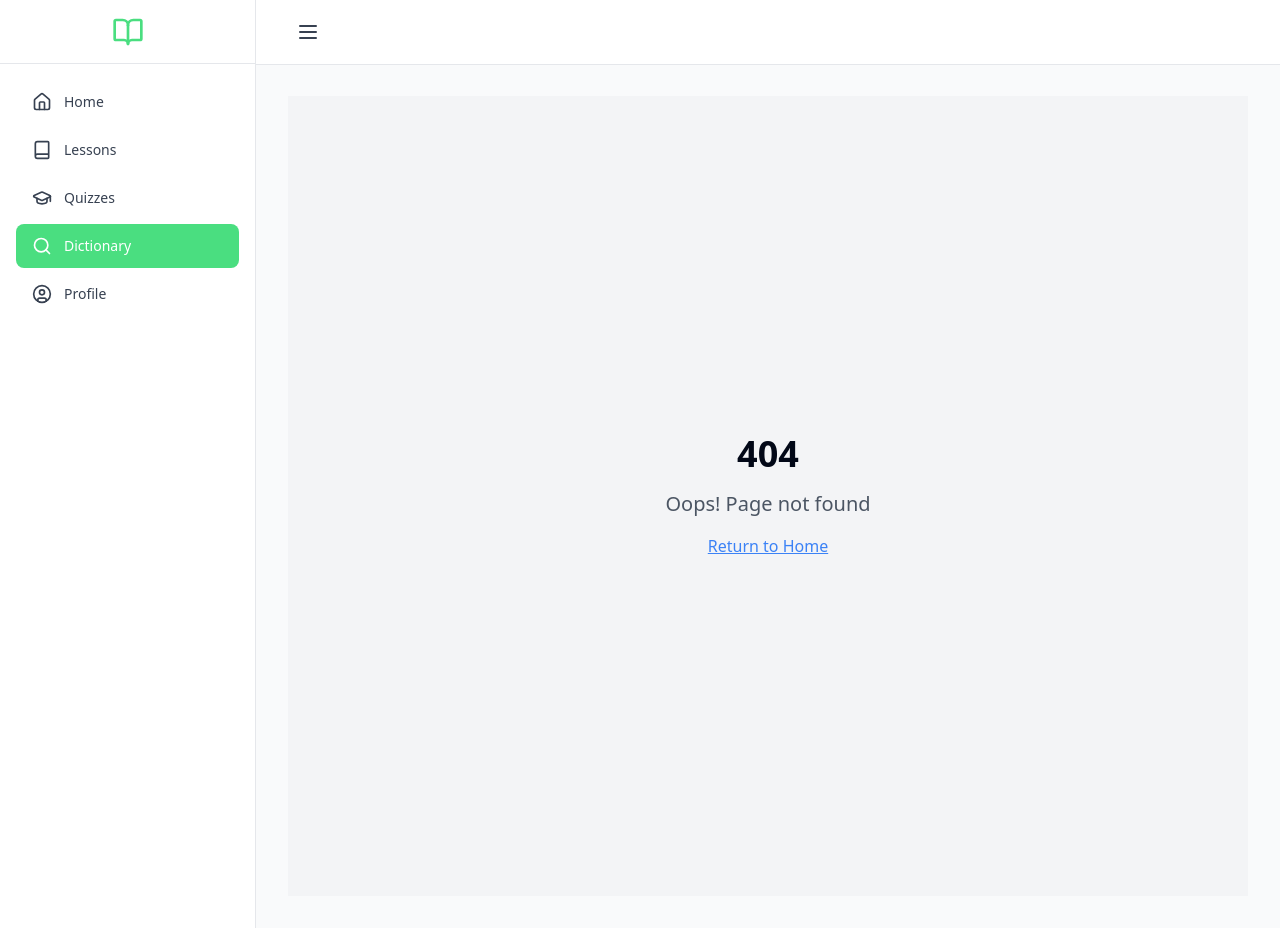
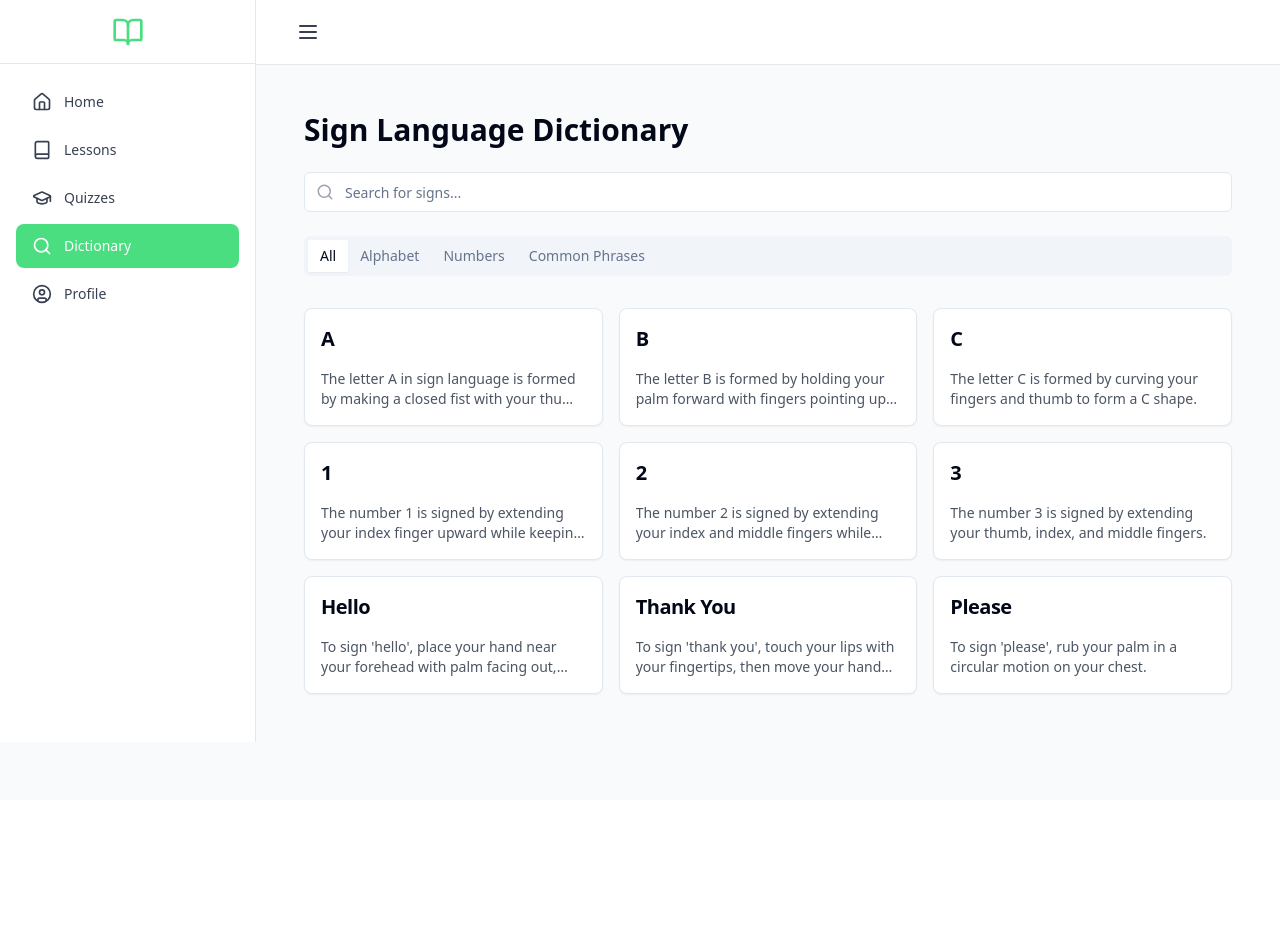
Before and after one commit to aarti774/sanket, a React (Vite) app: page /dictionary in a window 1280 px wide. Before the commit this address had no page. After the commit the page ends 800 px from the top, so only its background shows below. Built offline with nearby package versions, Linux system fonts and the light colour scheme.

Commit message:
Add dictionary search
Adds search functionality to the dictionary tab, including categories for alphabets, numbers, common words, and video demonstrations.

```diff
--- a/src/App.tsx
+++ b/src/App.tsx
@@ -7,6 +7,7 @@ import Index from "./pages/Index";
 import NotFound from "./pages/NotFound";
 import Lessons from "./pages/Lessons";
 import Quizzes from "./pages/Quizzes";
+import Dictionary from "./pages/Dictionary";
 
 const queryClient = new QueryClient();
 
@@ -18,6 +19,7 @@ const App = () => (
           <Route path="/" element={<Index />} />
           <Route path="/lessons/*" element={<Lessons />} />
           <Route path="/quizzes" element={<Quizzes />} />
+          <Route path="/dictionary" element={<Dictionary />} />
           <Route path="*" element={<NotFound />} />
         </Routes>
       </Layout>
--- /dev/null
+++ b/src/data/dictionary.ts
@@ -0,0 +1,79 @@
+
+export interface DictionaryItem {
+  id: string;
+  word: string;
+  category: "alphabet" | "number" | "common-phrase";
+  description: string;
+  videoUrl: string;
+}
+
+export const dictionaryItems: DictionaryItem[] = [
+  // Alphabet Category
+  {
+    id: "alphabet-a",
+    word: "A",
+    category: "alphabet",
+    description: "The letter A in sign language is formed by making a closed fist with your thumb on the side of your index finger.",
+    videoUrl: "/videos/alphabet-1.mp4"
+  },
+  {
+    id: "alphabet-b",
+    word: "B",
+    category: "alphabet",
+    description: "The letter B is formed by holding your palm forward with fingers pointing up and thumb folded across the palm.",
+    videoUrl: "/videos/alphabet-1.mp4"
+  },
+  {
+    id: "alphabet-c",
+    word: "C",
+    category: "alphabet",
+    description: "The letter C is formed by curving your fingers and thumb to form a C shape.",
+    videoUrl: "/videos/alphabet-1.mp4"
+  },
+
+  // Numbers Category
+  {
+    id: "number-1",
+    word: "1",
+    category: "number",
+    description: "The number 1 is signed by extending your index finger upward while keeping other fingers closed.",
+    videoUrl: "/videos/numbers-1.mp4"
+  },
+  {
+    id: "number-2",
+    word: "2",
+    category: "number",
+    description: "The number 2 is signed by extending your index and middle fingers while keeping other fingers closed.",
+    videoUrl: "/videos/numbers-1.mp4"
+  },
+  {
+    id: "number-3",
+    word: "3",
+    category: "number",
+    description: "The number 3 is signed by extending your thumb, index, and middle fingers.",
+    videoUrl: "/videos/numbers-1.mp4"
+  },
+
+  // Common Phrases Category
+  {
+    id: "phrase-hello",
+    word: "Hello",
+    category: "common-phrase",
+    description: "To sign 'hello', place your hand near your forehead with palm facing out, then move it outward and down.",
+    videoUrl: "/videos/phrases-1.mp4"
+  },
+  {
+    id: "phrase-thank-you",
+    word: "Thank You",
+    category: "common-phrase",
+    description: "To sign 'thank you', touch your lips with your fingertips, then move your hand forward and down.",
+    videoUrl: "/videos/phrases-1.mp4"
+  },
+  {
+    id: "phrase-please",
+    word: "Please",
+    category: "common-phrase",
+    description: "To sign 'please', rub your palm in a circular motion on your chest.",
+    videoUrl: "/videos/phrases-1.mp4"
+  }
+];
--- /dev/null
+++ b/src/pages/Dictionary.tsx
@@ -0,0 +1,162 @@
+
+import { useState } from "react";
+import { Input } from "@/components/ui/input";
+import { Label } from "@/components/ui/label";
+import { Card, CardContent, CardHeader, CardTitle } from "@/components/ui/card";
+import { Tabs, TabsContent, TabsList, TabsTrigger } from "@/components/ui/tabs";
+import { Button } from "@/components/ui/button";
+import { Search, X } from "lucide-react";
+import { dictionaryItems, DictionaryItem } from "@/data/dictionary";
+
+const Dictionary = () => {
+  const [searchTerm, setSearchTerm] = useState("");
+  const [selectedItem, setSelectedItem] = useState<DictionaryItem | null>(null);
+
+  const filteredItems = dictionaryItems.filter(item =>
+    item.word.toLowerCase().includes(searchTerm.toLowerCase())
+  );
+
+  const alphabetItems = filteredItems.filter(item => item.category === "alphabet");
+  const numberItems = filteredItems.filter(item => item.category === "number");
+  const phraseItems = filteredItems.filter(item => item.category === "common-phrase");
+
+  const handleOpenItem = (item: DictionaryItem) => {
+    setSelectedItem(item);
+  };
+
+  const handleCloseItem = () => {
+    setSelectedItem(null);
+  };
+
+  const DictionaryItemCard = ({ item }: { item: DictionaryItem }) => (
+    <Card
+      className="cursor-pointer hover:shadow-md transition-shadow"
+      onClick={() => handleOpenItem(item)}
+    >
+      <CardHeader className="p-4">
+        <CardTitle className="text-xl">{item.word}</CardTitle>
+      </CardHeader>
+      <CardContent className="p-4 pt-0">
+        <p className="text-sm text-gray-600 line-clamp-2">{item.description}</p>
+      </CardContent>
+    </Card>
+  );
+
+  return (
+    <div className="container mx-auto p-4 max-w-6xl animate-fade-in">
+      <h1 className="text-3xl font-bold mb-6">Sign Language Dictionary</h1>
+
+      <div className="mb-6 relative">
+        <Label htmlFor="search" className="sr-only">Search</Label>
+        <div className="relative">
+          <Search className="absolute left-3 top-1/2 transform -translate-y-1/2 text-gray-400" size={18} />
+          <Input
+            id="search"
+            placeholder="Search for signs..."
+            value={searchTerm}
+            onChange={(e) => setSearchTerm(e.target.value)}
+            className="pl-10"
+          />
+          {searchTerm && (
+            <button
+              className="absolute right-3 top-1/2 transform -translate-y-1/2 text-gray-400 hover:text-gray-600"
+              onClick={() => setSearchTerm("")}
+            >
+              <X size={16} />
+            </button>
+          )}
+        </div>
+      </div>
+
+      <Tabs defaultValue="all" className="w-full">
+        <TabsList className="mb-6 w-full justify-start">
+          <TabsTrigger value="all">All</TabsTrigger>
+          <TabsTrigger value="alphabet">Alphabet</TabsTrigger>
+          <TabsTrigger value="numbers">Numbers</TabsTrigger>
+          <TabsTrigger value="phrases">Common Phrases</TabsTrigger>
+        </TabsList>
+
+        <TabsContent value="all" className="space-y-6">
+          {filteredItems.length > 0 ? (
+            <div className="grid grid-cols-1 sm:grid-cols-2 md:grid-cols-3 gap-4">
+              {filteredItems.map(item => (
+                <DictionaryItemCard key={item.id} item={item} />
+              ))}
+            </div>
+          ) : (
+            <p className="text-center text-gray-500 py-8">No matching signs found</p>
+          )}
+        </TabsContent>
+
+        <TabsContent value="alphabet" className="space-y-6">
+          {alphabetItems.length > 0 ? (
+            <div className="grid grid-cols-1 sm:grid-cols-2 md:grid-cols-3 gap-4">
+              {alphabetItems.map(item => (
+                <DictionaryItemCard key={item.id} item={item} />
+              ))}
+            </div>
+          ) : (
+            <p className="text-center text-gray-500 py-8">No matching alphabet signs found</p>
+          )}
+        </TabsContent>
+
+        <TabsContent value="numbers" className="space-y-6">
+          {numberItems.length > 0 ? (
+            <div className="grid grid-cols-1 sm:grid-cols-2 md:grid-cols-3 gap-4">
+              {numberItems.map(item => (
+                <DictionaryItemCard key={item.id} item={item} />
+              ))}
+            </div>
+          ) : (
+            <p className="text-center text-gray-500 py-8">No matching number signs found</p>
+          )}
+        </TabsContent>
+
+        <TabsContent value="phrases" className="space-y-6">
+          {phraseItems.length > 0 ? (
+            <div className="grid grid-cols-1 sm:grid-cols-2 md:grid-cols-3 gap-4">
+              {phraseItems.map(item => (
+                <DictionaryItemCard key={item.id} item={item} />
+              ))}
+            </div>
+          ) : (
+            <p className="text-center text-gray-500 py-8">No matching phrase signs found</p>
+          )}
+        </TabsContent>
+      </Tabs>
+
+      {selectedItem && (
+        <div className="fixed inset-0 bg-black/50 z-50 flex items-center justify-center p-4">
+          <Card className="w-full max-w-4xl bg-white rounded-lg overflow-hidden">
+            <div className="p-6">
+              <div className="flex items-center justify-between mb-4">
+                <h2 className="text-2xl font-bold">{selectedItem.word}</h2>
+                <Button variant="ghost" onClick={handleCloseItem}>
+                  <X className="h-5 w-5" />
+                </Button>
+              </div>
+
+              <div className="space-y-6">
+                <div className="relative aspect-video rounded-lg overflow-hidden bg-gray-100">
+                  <video
+                    className="w-full h-full"
+                    controls
+                    src={selectedItem.videoUrl}
+                  >
+                    Your browser does not support the video tag.
+                  </video>
+                </div>
+
+                <div className="prose max-w-none">
+                  <p className="text-gray-600">{selectedItem.description}</p>
+                </div>
+              </div>
+            </div>
+          </Card>
+        </div>
+      )}
+    </div>
+  );
+};
+
+export default Dictionary;
```
